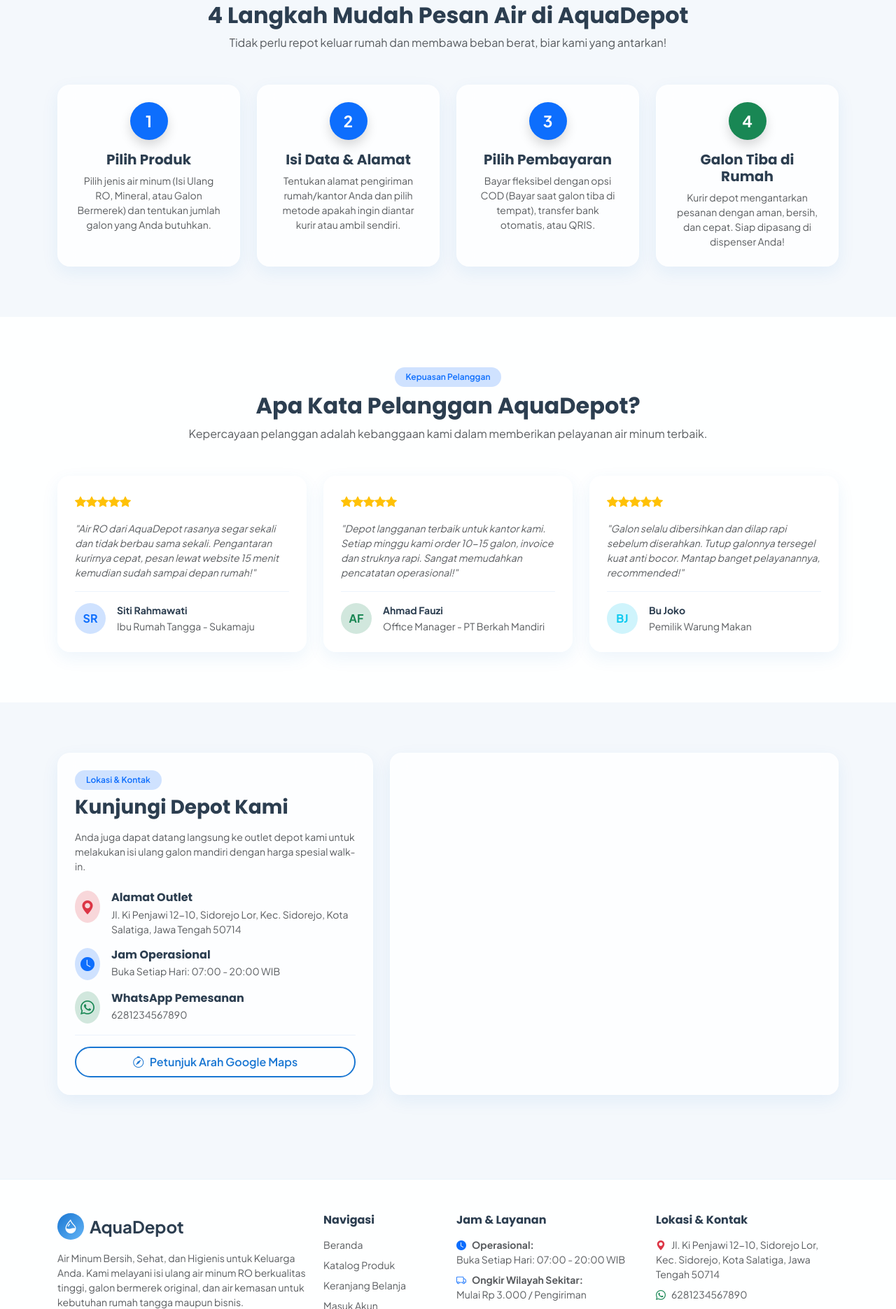
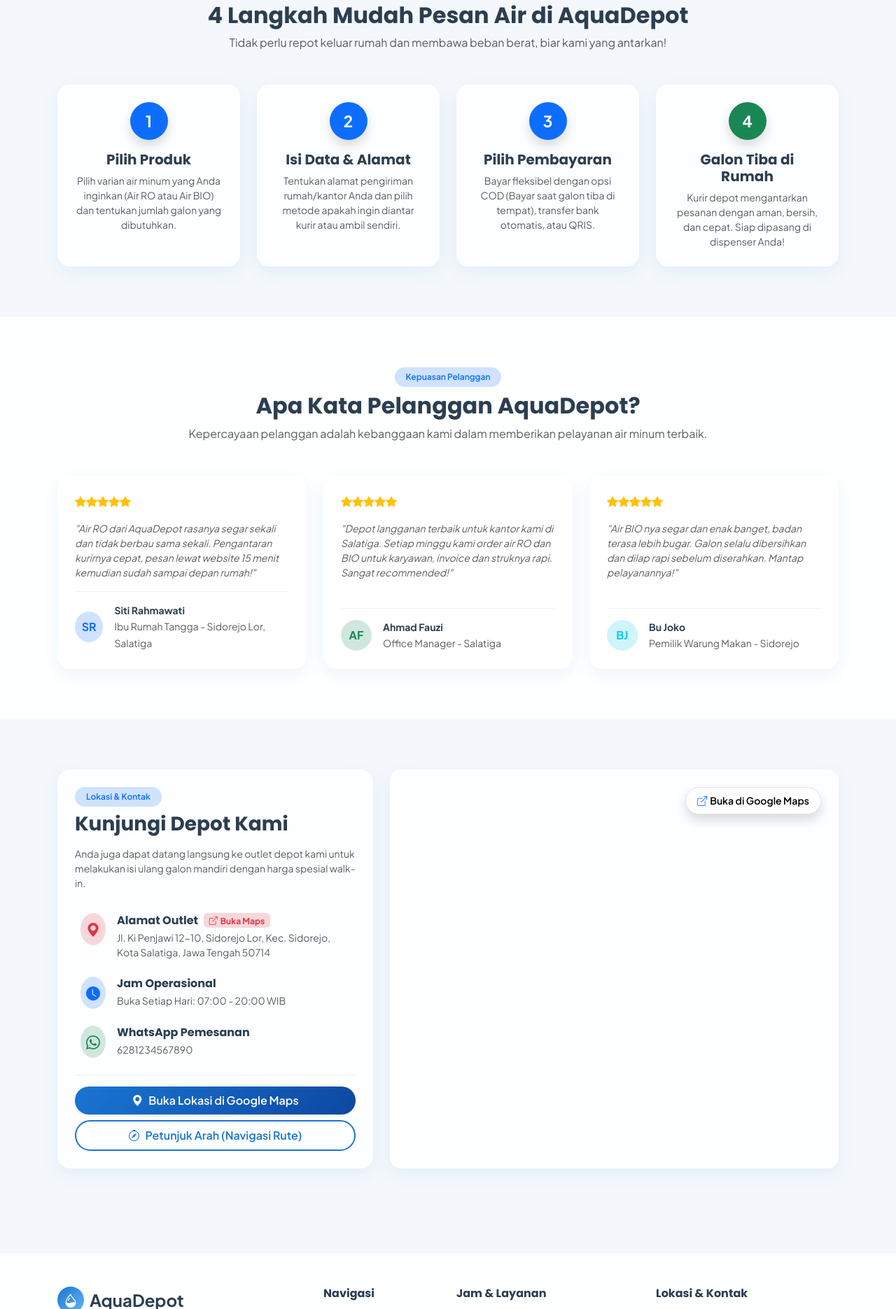
Before and after one commit to Ciooo27/depot-air, a PHP site: page / in a window 1280 px wide. Shown: the part 2308-4179 px from the top of the page at 70% size. Run offline with PHP 8.4, Linux system fonts and the light colour scheme; data comes from the database, SQL or seed files in the repository; some libraries are stand-ins or nearby versions.

Commit message:
Siap deploy AquaDepot ke Render dan Aiven

```diff
--- a/admin/kategori.php
+++ b/admin/kategori.php
@@ -90,7 +90,7 @@ $categories = $db->query("
             <div class="d-flex flex-wrap justify-content-between align-items-center gap-3 mb-4">
                 <div>
                     <h3 class="fw-bold mb-1">Manajemen Kategori Produk</h3>
-                    <p class="text-muted small mb-0">Kelompokkan produk air galon, kemasan karton, dan aksesoris.</p>
+                    <p class="text-muted small mb-0">Kelompokkan jenis air isi ulang depot (Air RO & Air BIO).</p>
                 </div>
                 <button type="button" class="btn btn-primary rounded-pill px-4 shadow-sm" data-bs-toggle="modal" data-bs-target="#categoryModal" onclick="openCreateModal()">
                     <i class="bi bi-plus-lg me-1"></i> Tambah Kategori
@@ -156,7 +156,7 @@ $categories = $db->query("
                 <div class="modal-body p-4">
                     <div class="mb-3">
                         <label class="form-label small fw-bold">Nama Kategori</label>
-                        <input type="text" class="form-control" name="nama_kategori" id="catNama" placeholder="cth: Air Kemasan Gelas" required>
+                        <input type="text" class="form-control" name="nama_kategori" id="catNama" placeholder="cth: Air Galon RO" required>
                     </div>
                     <div class="mb-3">
                         <label class="form-label small fw-bold">Deskripsi Singkat</label>
--- a/admin/produk.php
+++ b/admin/produk.php
@@ -163,7 +163,7 @@ $products = $stmt->fetchAll();
             <div class="d-flex flex-wrap justify-content-between align-items-center gap-3 mb-4">
                 <div>
                     <h3 class="fw-bold mb-1">Manajemen Produk & Harga</h3>
-                    <p class="text-muted small mb-0">Kelola katalog air galon, kemasan botol/gelas, dan penetapan harga jual.</p>
+                    <p class="text-muted small mb-0">Kelola katalog produk air isi ulang (Air RO & Air BIO) dan penetapan harga jual.</p>
                 </div>
                 <button type="button" class="btn btn-primary rounded-pill px-4 shadow-sm" data-bs-toggle="modal" data-bs-target="#productModal" onclick="openCreateModal()">
                     <i class="bi bi-plus-lg me-1"></i> Tambah Produk Baru
@@ -309,7 +309,7 @@ $products = $stmt->fetchAll();
                         </div>
                         <div class="col-md-4">
                             <label class="form-label small fw-bold">Satuan</label>
-                            <input type="text" class="form-control" name="satuan" id="mSatuan" value="Galon" placeholder="cth: Galon, Dus, Botol" required>
+                            <input type="text" class="form-control" name="satuan" id="mSatuan" value="Galon (19L)" placeholder="cth: Galon (19L)" required>
                         </div>
 
                         <div class="col-md-6" id="stokAwalCol">
--- a/config/config.php
+++ b/config/config.php
@@ -270,7 +270,8 @@ function get_pengaturan() {
                     'email' => 'info@aquadepot.id',
                     'jam_operasional' => '07.00 - 20.00 WIB',
                     'ongkos_kirim_default' => 3000,
-                    'rekening_bank' => 'BCA: 123-456-7890 a/n AquaDepot'
+                    'rekening_bank' => 'BCA: 123-456-7890 a/n AquaDepot',
+                    'maps_embed' => '<iframe src="https://maps.google.com/maps?q=Jl.+Ki+Penjawi+12-10,+Sidorejo+Lor,+Kec.+Sidorejo,+Kota+Salatiga,+Jawa+Tengah+50714&t=&z=16&ie=UTF8&iwloc=&output=embed" width="100%" height="380" style="border:0;" allowfullscreen="" loading="lazy"></iframe>'
                 ];
             }
         } catch (Exception $e) {
@@ -283,9 +284,28 @@ function get_pengaturan() {
                 'email' => 'info@aquadepot.id',
                 'jam_operasional' => '07.00 - 20.00 WIB',
                 'ongkos_kirim_default' => 3000,
-                'rekening_bank' => 'BCA: 123-456-7890 a/n AquaDepot'
+                'rekening_bank' => 'BCA: 123-456-7890 a/n AquaDepot',
+                'maps_embed' => '<iframe src="https://maps.google.com/maps?q=Jl.+Ki+Penjawi+12-10,+Sidorejo+Lor,+Kec.+Sidorejo,+Kota+Salatiga,+Jawa+Tengah+50714&t=&z=16&ie=UTF8&iwloc=&output=embed" width="100%" height="380" style="border:0;" allowfullscreen="" loading="lazy"></iframe>'
             ];
         }
     }
     return $settings;
 }
+
+/**
+ * URL Google Maps Langsung Sesuai Alamat Depot
+ * @param string|null $alamat Alamat kustom atau default dari pengaturan
+ * @param string $type 'search' (lihat pin lokasi) atau 'dir' (navigasi rute petunjuk arah)
+ * @return string Link Google Maps resmi
+ */
+function google_maps_url($alamat = null, $type = 'search') {
+    if (!$alamat) {
+        $p = get_pengaturan();
+        $alamat = $p['alamat'] ?? 'Jl. Ki Penjawi 12-10, Sidorejo Lor, Kec. Sidorejo, Kota Salatiga, Jawa Tengah 50714';
+    }
+    $query = urlencode(trim($alamat));
+    if ($type === 'dir') {
+        return "https://www.google.com/maps/dir/?api=1&destination=" . $query;
+    }
+    return "https://www.google.com/maps/search/?api=1&query=" . $query;
+}
--- a/config/database.php
+++ b/config/database.php
@@ -33,8 +33,33 @@ class Database {
                 PDO::ATTR_EMULATE_PREPARES   => false,
             ];
 
+            // Support SSL for remote cloud databases (Aiven / TiDB / Railway)
+            if ($host !== 'localhost' && $host !== '127.0.0.1') {
+                if (defined('PDO::MYSQL_ATTR_SSL_VERIFY_SERVER_CERT')) {
+                    $options[PDO::MYSQL_ATTR_SSL_VERIFY_SERVER_CERT] = false;
+                }
+            }
+
             try {
                 self::$conn = new PDO($dsn, $user, $pass, $options);
+
+                // Pastikan konsistensi: hanya 2 produk (Air RO & Air BIO) dan alamat depot terupdate
+                try {
+                    self::$conn->exec("DELETE FROM detail_transaksi WHERE produk_id NOT IN (1, 2)");
+                    self::$conn->exec("DELETE FROM detail_pesanan WHERE produk_id NOT IN (1, 2)");
+                    self::$conn->exec("DELETE FROM riwayat_stok WHERE produk_id NOT IN (1, 2)");
+                    self::$conn->exec("DELETE FROM stok WHERE produk_id NOT IN (1, 2)");
+                    self::$conn->exec("DELETE FROM produk WHERE id NOT IN (1, 2)");
+                    self::$conn->exec("DELETE FROM kategori WHERE id NOT IN (1, 2)");
+
+                    // Pastikan alamat dan embed maps tepat ke Salatiga
+                    self::$conn->exec("UPDATE pengaturan SET
+                        alamat = 'Jl. Ki Penjawi 12-10, Sidorejo Lor, Kec. Sidorejo, Kota Salatiga, Jawa Tengah 50714',
+                        maps_embed = '<iframe src=\"https://maps.google.com/maps?q=Jl.+Ki+Penjawi+12-10,+Sidorejo+Lor,+Kec.+Sidorejo,+Kota+Salatiga,+Jawa+Tengah+50714&t=&z=16&ie=UTF8&iwloc=&output=embed\" width=\"100%\" height=\"380\" style=\"border:0;\" allowfullscreen=\"\" loading=\"lazy\"></iframe>'
+                        WHERE id = 1");
+                } catch (Exception $eClean) {
+                    // Abaikan jika tabel belum terisi
+                }
             } catch (PDOException $e) {
                 // If database doesn't exist (Error 1049), attempt auto-creation
                 if ($e->getCode() == 1049 || strpos($e->getMessage(), 'Unknown database') !== false) {
--- a/includes/footer.php
+++ b/includes/footer.php
@@ -15,7 +15,7 @@ $waMessage = urlencode("Halo " . ($pengaturan['nama_depot'] ?? 'AquaDepot') . ",
                     <span class="fw-bold fs-4"><?= htmlspecialchars($pengaturan['nama_depot']) ?></span>
                 </div>
                 <p class="text-muted small mb-3">
-                    <?= htmlspecialchars($pengaturan['slogan']) ?>. Kami melayani isi ulang air minum RO berkualitas tinggi, galon bermerek original, dan air kemasan untuk kebutuhan rumah tangga maupun bisnis.
+                    <?= htmlspecialchars($pengaturan['slogan']) ?>. Kami melayani isi ulang air minum murni Reverse Osmosis (RO) dan Bio-Energy Mineral berkualitas tinggi untuk kebutuhan keluarga maupun instansi.
                 </p>
                 <div class="d-flex gap-2">
                     <a href="https://wa.me/<?= $waNumber ?>?text=<?= $waMessage ?>" target="_blank" class="btn btn-sm btn-outline-success rounded-circle" style="width: 36px; height: 36px; display: flex; align-items: center; justify-content: center;">
@@ -59,7 +59,11 @@ $waMessage = urlencode("Halo " . ($pengaturan['nama_depot'] ?? 'AquaDepot') . ",
             <div class="col-lg-3 col-md-6">
                 <h6 class="fw-bold mb-3">Lokasi & Kontak</h6>
                 <p class="text-muted small mb-2">
-                    <i class="bi bi-geo-alt-fill text-danger me-2"></i><?= nl2br(htmlspecialchars($pengaturan['alamat'])) ?>
+                    <i class="bi bi-geo-alt-fill text-danger me-2"></i>
+                    <a href="<?= google_maps_url($pengaturan['alamat'] ?? null) ?>" target="_blank" class="text-reset text-decoration-none" title="Klik untuk membuka lokasi di Google Maps">
+                        <?= nl2br(htmlspecialchars($pengaturan['alamat'])) ?>
+                        <br><span class="badge bg-primary-subtle text-primary mt-1"><i class="bi bi-box-arrow-up-right me-1"></i>Buka di Google Maps</span>
+                    </a>
                 </p>
                 <p class="text-muted small mb-2">
                     <i class="bi bi-whatsapp text-success me-2"></i><?= htmlspecialchars($pengaturan['no_whatsapp']) ?>
--- a/index.php
+++ b/index.php
@@ -43,7 +43,7 @@ try {
                     <span class="text-gradient">Diantar Tepat Waktu</span> Ke Rumah Anda
                 </h1>
                 <p class="lead text-muted mb-4" style="font-size: 1.15rem; max-width: 600px;">
-                    <?= htmlspecialchars($pengaturan['slogan']) ?>. Nikmati kemudahan memesan air isi ulang Reverse Osmosis (RO) dan galon bermerek secara online dengan kurir depot ramah & sigap.
+                    <?= htmlspecialchars($pengaturan['slogan']) ?>. Nikmati kemudahan memesan air isi ulang murni Reverse Osmosis (RO) dan Bio-Energy Mineral secara online dengan kurir depot ramah & sigap.
                 </p>
                 <div class="d-flex flex-wrap gap-3 align-items-center">
                     <a href="<?= url('views/produk.php') ?>" class="btn btn-primary btn-lg rounded-pill px-4 shadow">
@@ -152,9 +152,9 @@ try {
     <div class="container py-4">
         <div class="d-flex flex-wrap justify-content-between align-items-end mb-4" data-aos="fade-up">
             <div>
-                <span class="badge bg-primary-subtle text-primary fw-semibold px-3 py-2 rounded-pill mb-2">Paling Diminati</span>
-                <h2 class="fw-bold mb-1">Daftar Produk Unggulan</h2>
-                <p class="text-muted mb-0">Pilihan air isi ulang higienis, galon resmi bermerek, dan kemasan praktis.</p>
+                <span class="badge bg-primary-subtle text-primary fw-semibold px-3 py-2 rounded-pill mb-2">2 Produk Pilihan Utama</span>
+                <h2 class="fw-bold mb-1">Daftar Produk Air Minum</h2>
+                <p class="text-muted mb-0">Tersedia 2 varian air galon isi ulang murni & berkualitas tinggi: Air RO dan Air BIO.</p>
             </div>
             <a href="<?= url('views/produk.php') ?>" class="btn btn-outline-primary rounded-pill px-4 mt-3 mt-md-0">
                 Lihat Semua Produk <i class="bi bi-arrow-right ms-1"></i>
@@ -221,7 +221,7 @@ try {
                         1
                     </div>
                     <h5 class="fw-bold mb-2">Pilih Produk</h5>
-                    <p class="text-muted small mb-0">Pilih jenis air minum (Isi Ulang RO, Mineral, atau Galon Bermerek) dan tentukan jumlah galon yang Anda butuhkan.</p>
+                    <p class="text-muted small mb-0">Pilih varian air minum yang Anda inginkan (Air RO atau Air BIO) dan tentukan jumlah galon yang dibutuhkan.</p>
                 </div>
             </div>
 
@@ -282,7 +282,7 @@ try {
                         </div>
                         <div>
                             <div class="fw-bold small">Siti Rahmawati</div>
-                            <small class="text-muted">Ibu Rumah Tangga - Sukamaju</small>
+                            <small class="text-muted">Ibu Rumah Tangga - Sidorejo Lor, Salatiga</small>
                         </div>
                     </div>
                 </div>
@@ -294,7 +294,7 @@ try {
                         <i class="bi bi-star-fill"></i><i class="bi bi-star-fill"></i><i class="bi bi-star-fill"></i><i class="bi bi-star-fill"></i><i class="bi bi-star-fill"></i>
                     </div>
                     <p class="text-muted small fst-italic flex-grow-1">
-                        "Depot langganan terbaik untuk kantor kami. Setiap minggu kami order 10-15 galon, invoice dan struknya rapi. Sangat memudahkan pencatatan operasional!"
+                        "Depot langganan terbaik untuk kantor kami di Salatiga. Setiap minggu kami order air RO dan BIO untuk karyawan, invoice dan struknya rapi. Sangat recommended!"
                     </p>
                     <div class="d-flex align-items-center gap-3 pt-3 border-top" style="border-color: var(--card-border) !important;">
                         <div class="rounded-circle bg-success-subtle text-success fw-bold d-flex align-items-center justify-content-center" style="width: 44px; height: 44px;">
@@ -302,7 +302,7 @@ try {
                         </div>
                         <div>
                             <div class="fw-bold small">Ahmad Fauzi</div>
-                            <small class="text-muted">Office Manager - PT Berkah Mandiri</small>
+                            <small class="text-muted">Office Manager - Salatiga</small>
                         </div>
                     </div>
                 </div>
@@ -314,7 +314,7 @@ try {
                         <i class="bi bi-star-fill"></i><i class="bi bi-star-fill"></i><i class="bi bi-star-fill"></i><i class="bi bi-star-fill"></i><i class="bi bi-star-fill"></i>
                     </div>
                     <p class="text-muted small fst-italic flex-grow-1">
-                        "Galon selalu dibersihkan dan dilap rapi sebelum diserahkan. Tutup galonnya tersegel kuat anti bocor. Mantap banget pelayanannya, recommended!"
+                        "Air BIO nya segar dan enak banget, badan terasa lebih bugar. Galon selalu dibersihkan dan dilap rapi sebelum diserahkan. Mantap pelayanannya!"
                     </p>
                     <div class="d-flex align-items-center gap-3 pt-3 border-top" style="border-color: var(--card-border) !important;">
                         <div class="rounded-circle bg-info-subtle text-info fw-bold d-flex align-items-center justify-content-center" style="width: 44px; height: 44px;">
@@ -322,7 +322,7 @@ try {
                         </div>
                         <div>
                             <div class="fw-bold small">Bu Joko</div>
-                            <small class="text-muted">Pemilik Warung Makan</small>
+                            <small class="text-muted">Pemilik Warung Makan - Sidorejo</small>
                         </div>
                     </div>
                 </div>
@@ -344,18 +344,21 @@ try {
                             Anda juga dapat datang langsung ke outlet depot kami untuk melakukan isi ulang galon mandiri dengan harga spesial walk-in.
                         </p>
 
-                        <div class="d-flex align-items-start gap-3 mb-3">
-                            <div class="rounded-circle bg-danger-subtle text-danger p-2 fs-5">
+                        <a href="<?= google_maps_url($pengaturan['alamat'] ?? null, 'search') ?>" target="_blank" class="d-flex align-items-start gap-3 mb-3 text-decoration-none text-reset p-2 rounded-3" style="transition: background 0.2s;" onmouseover="this.style.background='var(--card-border)'" onmouseout="this.style.background='transparent'" title="Klik untuk membuka lokasi di Google Maps">
+                            <div class="rounded-circle bg-danger-subtle text-danger p-2 fs-5 flex-shrink-0">
                                 <i class="bi bi-geo-alt-fill"></i>
                             </div>
                             <div>
-                                <h6 class="fw-bold mb-1">Alamat Outlet</h6>
+                                <div class="d-flex align-items-center gap-2 mb-1">
+                                    <h6 class="fw-bold mb-0">Alamat Outlet</h6>
+                                    <span class="badge bg-danger-subtle text-danger small"><i class="bi bi-box-arrow-up-right me-1"></i>Buka Maps</span>
+                                </div>
                                 <p class="text-muted small mb-0"><?= nl2br(htmlspecialchars($pengaturan['alamat'])) ?></p>
                             </div>
-                        </div>
+                        </a>
 
-                        <div class="d-flex align-items-start gap-3 mb-3">
-                            <div class="rounded-circle bg-primary-subtle text-primary p-2 fs-5">
+                        <div class="d-flex align-items-start gap-3 mb-3 px-2">
+                            <div class="rounded-circle bg-primary-subtle text-primary p-2 fs-5 flex-shrink-0">
                                 <i class="bi bi-clock-fill"></i>
                             </div>
                             <div>
@@ -364,27 +367,35 @@ try {
                             </div>
                         </div>
 
-                        <div class="d-flex align-items-start gap-3 mb-3">
-                            <div class="rounded-circle bg-success-subtle text-success p-2 fs-5">
+                        <a href="https://wa.me/<?= preg_replace('/[^0-9]/', '', $pengaturan['no_whatsapp']) ?>" target="_blank" class="d-flex align-items-start gap-3 mb-3 text-decoration-none text-reset p-2 rounded-3" style="transition: background 0.2s;" onmouseover="this.style.background='var(--card-border)'" onmouseout="this.style.background='transparent'">
+                            <div class="rounded-circle bg-success-subtle text-success p-2 fs-5 flex-shrink-0">
                                 <i class="bi bi-whatsapp"></i>
                             </div>
                             <div>
                                 <h6 class="fw-bold mb-1">WhatsApp Pemesanan</h6>
                                 <p class="text-muted small mb-0"><?= htmlspecialchars($pengaturan['no_whatsapp']) ?></p>
                             </div>
-                        </div>
+                        </a>
                     </div>
 
-                    <div class="pt-3 border-top" style="border-color: var(--card-border) !important;">
-                        <a href="https://maps.google.com" target="_blank" class="btn btn-outline-primary w-100 rounded-pill py-2">
-                            <i class="bi bi-compass me-2"></i>Petunjuk Arah Google Maps
+                    <div class="pt-3 border-top d-flex flex-column gap-2" style="border-color: var(--card-border) !important;">
+                        <a href="<?= google_maps_url($pengaturan['alamat'] ?? null, 'search') ?>" target="_blank" class="btn btn-primary w-100 rounded-pill py-2 shadow-sm">
+                            <i class="bi bi-geo-alt-fill me-2"></i>Buka Lokasi di Google Maps
+                        </a>
+                        <a href="<?= google_maps_url($pengaturan['alamat'] ?? null, 'dir') ?>" target="_blank" class="btn btn-outline-primary w-100 rounded-pill py-2">
+                            <i class="bi bi-compass me-2"></i>Petunjuk Arah (Navigasi Rute)
                         </a>
                     </div>
                 </div>
             </div>
 
             <div class="col-lg-7" data-aos="fade-left">
-                <div class="glass-card p-3 h-100 overflow-hidden rounded-4">
+                <div class="glass-card p-3 h-100 overflow-hidden rounded-4 position-relative">
+                    <!-- Tombol langsung ke Google Maps di pojok peta -->
+                    <a href="<?= google_maps_url($pengaturan['alamat'] ?? null, 'search') ?>" target="_blank" class="btn btn-sm btn-light position-absolute top-0 end-0 m-4 shadow rounded-pill px-3 py-2 fw-semibold border d-inline-flex align-items-center gap-1 z-3" style="background: rgba(255,255,255,0.95);">
+                        <i class="bi bi-box-arrow-up-right text-primary"></i>
+                        <span>Buka di Google Maps</span>
+                    </a>
                     <div class="w-100 h-100 rounded-3 overflow-hidden" style="min-height: 380px;">
                         <?= $pengaturan['maps_embed'] ?? '' ?>
                     </div>
--- a/views/produk.php
+++ b/views/produk.php
@@ -50,8 +50,8 @@ $products = $stmt->fetchAll();
         </nav>
         <div class="d-flex flex-wrap justify-content-between align-items-center gap-3">
             <div>
-                <h2 class="fw-bold mb-1">Katalog Air Minum & Perlengkapan</h2>
-                <p class="text-muted mb-0">Pilih kebutuhan air minum keluarga, kantor, atau usaha Anda dengan jaminan higienis.</p>
+                <h2 class="fw-bold mb-1">Katalog Produk Air Minum</h2>
+                <p class="text-muted mb-0">Menyediakan 2 pilihan air minum isi ulang berkualitas tinggi: Air RO dan Air BIO.</p>
             </div>
         </div>
     </div>
@@ -64,7 +64,7 @@ $products = $stmt->fetchAll();
                     <span class="input-group-text bg-transparent border-end-0">
                         <i class="bi bi-search text-muted"></i>
                     </span>
-                    <input type="text" name="search" class="form-control border-start-0" placeholder="Cari nama produk air atau kemasan..." value="<?= htmlspecialchars($search) ?>">
+                    <input type="text" name="search" class="form-control border-start-0" placeholder="Cari Air RO atau Air BIO..." value="<?= htmlspecialchars($search) ?>">
                     <button class="btn btn-primary px-4" type="submit">Cari</button>
                 </div>
             </div>
```
Also changed, not shown: assets/images/product_bio.svg.
